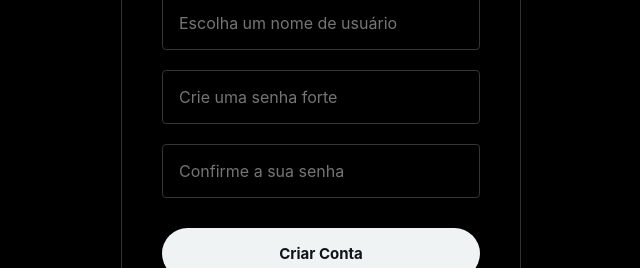
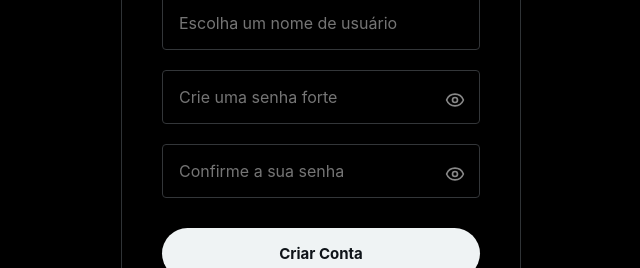
Before and after one commit to Bruno-Braganca-Fernandes/clone-twitter-x, a React (Vite) app in the folder frontend/: page /signup in a window 1280 px wide. Shown: the part 311-579 px from the top of the page, without its empty margins (319-959 px from the left). Built offline with nearby package versions, Linux system fonts and the light colour scheme.

Commit message:
feat(auth): add password visibility toggle to login and signup

```diff
--- a/frontend/package.json
+++ b/frontend/package.json
@@ -11,6 +11,7 @@
   },
   "dependencies": {
     "axios": "^1.14.0",
+    "lucide-react": "^1.8.0",
     "react": "^19.2.4",
     "react-dom": "^19.2.4",
     "react-router-dom": "^7.13.2",
--- a/frontend/src/pages/Login/index.tsx
+++ b/frontend/src/pages/Login/index.tsx
@@ -1,6 +1,7 @@
 import { useNavigate } from "react-router-dom";
 import React, { useState, useContext } from "react";
 import { AuthContext } from "../../contexts/AuthContext";
+import { Eye, EyeOff } from "lucide-react";
 import {
   Container,
   LoginBox,
@@ -11,6 +12,8 @@ import {
   LinksContainer,
   NavLink,
   XLogo,
+  PasswordWrapper,
+  EyeButton,
 } from "./styles";
 
 export function Login() {
@@ -18,6 +21,7 @@ export function Login() {
   const [username, setUsername] = useState("");
   const [password, setPassword] = useState("");
   const { signIn } = useContext(AuthContext);
+  const [showPassword, setShowPassword] = useState(false);
 
   async function handleLogin(event: React.SyntheticEvent) {
     event.preventDefault();
@@ -36,13 +40,26 @@ export function Login() {
           onChange={(e) => setUsername(e.target.value)}
           required
         />
+        <PasswordWrapper>
           <Input
-          type="password"
+            type={showPassword ? "text" : "password"}
             placeholder="Senha"
             value={password}
             onChange={(e) => setPassword(e.target.value)}
             required
+            style={{
+              width: "100%",
+              paddingRight: "45px",
+              boxSizing: "border-box",
+            }}
           />
+          <EyeButton
+            type="button"
+            onClick={() => setShowPassword(!showPassword)}
+          >
+            {showPassword ? <EyeOff size={20} /> : <Eye size={20} />}
+          </EyeButton>
+        </PasswordWrapper>
         <PrimaryButton type="submit">Avançar</PrimaryButton>
         <OutlineButton type="button">Esqueceu a senha?</OutlineButton>
         <LinksContainer>
--- a/frontend/src/pages/Login/styles.ts
+++ b/frontend/src/pages/Login/styles.ts
@@ -106,3 +106,34 @@ export const NavLink = styled.span`
     text-decoration: underline;
   }
 `;
+
+export const PasswordWrapper = styled.div`
+  position: relative;
+  width: 100%;
+  display: flex;
+  align-items: center;
+`;
+
+export const EyeButton = styled.button`
+ position: absolute;
+  right: 15px;
+  top: 40%;
+  transform: translateY(-50%);
+  background: none;
+  border: none;
+  cursor: pointer;
+  display: flex;
+  align-items: center;
+  justify-content: center;
+  color: #888;
+  transition: color 0.2s ease-in-out;
+  padding: 0;
+
+  &:hover {
+    color: #555;
+  }
+
+  &:focus {
+    outline: none;
+  }
+`;
--- a/frontend/src/pages/Signup/index.tsx
+++ b/frontend/src/pages/Signup/index.tsx
@@ -1,6 +1,7 @@
 import React, { useState } from "react";
 import { useNavigate } from "react-router-dom";
 import { api } from "../../services/api";
+import { Eye, EyeOff } from "lucide-react";
 import {
   Container,
   LoginBox,
@@ -10,12 +11,18 @@ import {
   LinksContainer,
   NavLink,
   XLogo,
+  PasswordWrapper,
+  EyeButton,
 } from "./styles";
 
 export function Signup() {
   const [username, setUsername] = useState("");
   const [password, setPassword] = useState("");
   const [confirmPassword, setConfirmPassword] = useState("");
+
+  const [showPassword, setShowPassword] = useState(false);
+  const [showConfirmPassword, setShowConfirmPassword] = useState(false);
+
   const navigate = useNavigate();
 
   async function handleSignup(event: React.SyntheticEvent) {
@@ -55,21 +62,47 @@ export function Signup() {
           required
         />
 
+        <PasswordWrapper>
           <Input
-          type="password"
+            type={showPassword ? "text" : "password"}
             placeholder="Crie uma senha forte"
             value={password}
             onChange={(e) => setPassword(e.target.value)}
             required
+            style={{
+              width: "100%",
+              paddingRight: "45px",
+              boxSizing: "border-box",
+            }}
           />
+          <EyeButton
+            type="button"
+            onClick={() => setShowPassword(!showPassword)}
+          >
+            {showPassword ? <EyeOff size={20} /> : <Eye size={20} />}
+          </EyeButton>
+        </PasswordWrapper>
 
+        <PasswordWrapper>
           <Input
-          type="password"
+            type={showConfirmPassword ? "text" : "password"}
             placeholder="Confirme a sua senha"
             value={confirmPassword}
             onChange={(e) => setConfirmPassword(e.target.value)}
             required
+            style={{
+              width: "100%",
+              paddingRight: "45px",
+              boxSizing: "border-box",
+            }}
           />
+          <EyeButton
+            type="button"
+            onClick={() => setShowConfirmPassword(!showConfirmPassword)}
+          >
+            {showConfirmPassword ? <EyeOff size={20} /> : <Eye size={20} />}
+          </EyeButton>
+        </PasswordWrapper>
 
         <PrimaryButton type="submit">Criar Conta</PrimaryButton>
 
--- a/frontend/src/pages/Signup/styles.ts
+++ b/frontend/src/pages/Signup/styles.ts
@@ -1,4 +1,7 @@
 import styled from 'styled-components';
+import { PasswordWrapper, EyeButton } from '../Login/styles';
+
+export { PasswordWrapper, EyeButton };
 
 export const Container = styled.div`
   display: flex;
```
Also changed, not shown: 1 other file (tests, documents, lock files or other folders). Lines whose indentation alone changed are shown as unchanged.
